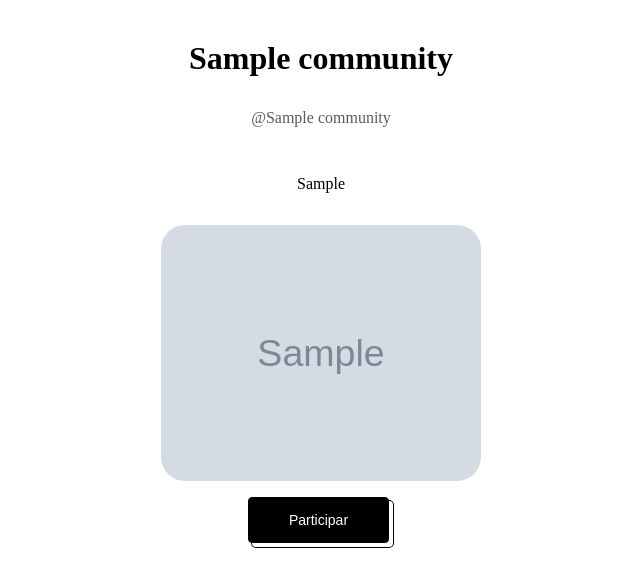
After one commit to engsoft-atitus/engsw-2025-1, a Django app: a page that uses comunidade/templates/comunidade/community_preview.html in a window 1280 px wide. The commit adds this page. Shown: the top 587 px of the page, without its empty margins (319-959 px from the left). Run offline with Django 5.2, Linux system fonts and the light colour scheme; tables that the repository leaves empty hold one stand-in row (values such as "Sample post"); grey boxes marked "Sample" are stand-in pictures.

Commit message:
Primeira implementação do preview e painel da comunidade

```diff
--- a/comunidade/static/comunidade/base.css
+++ b/comunidade/static/comunidade/base.css
@@ -13,6 +13,23 @@
     display: grid;
     grid-template-columns: repeat(3, 1fr);
     gap: 32px;
+}
+
+.cards-see{
+  display: grid;
+  grid-template-columns: repeat(5, 1fr);
+  gap: 32px;
+}
+
+.sobre{
+  visibility: hidden;
+  position: absolute;
+}
+
+
+.card:hover .sobre{
+  visibility: visible;
+  position: static;
 }
 
 .nome{
@@ -81,6 +98,20 @@ button {
   transform: translate(2px, 2px);
 }
 
+.community-image{
+  height: 20vw;
+  width: 25vw;
+  border-radius: 24px;
+}
+
+.community-block{
+  display: flex;
+  flex-flow: column;
+  gap: 16px;
+  align-items: center;
+}
+
+
 @media (min-width: 768px) {
   .button {
     padding: 12px 50px;
--- a/comunidade/templates/comunidade/community.html
+++ b/comunidade/templates/comunidade/community.html
@@ -1,12 +1,14 @@
 {% extends "comunidade/base.html" %} {% block content %}
-<div>
+<div class="community-block">
   <p class="nome">{{community.nome}}</p>
   <p class="tag">@{{community.nome_tag}}</p>
   <p>{{community.sobre}}</p>
   <img
     src="{{ community.profile_picture.url }}"
     alt="Imagem de perfil"
+    class="community-image"
   />
+  <div>
   <button>
     <a href="{% url 'community_edit' community.nome_tag %}">Editar</a>
   </button>
@@ -17,4 +19,5 @@
     <a href="{% url 'base' %}">Voltar</a>
   </button>
 </div>
+</div>
 {% endblock %}
--- /dev/null
+++ b/comunidade/templates/comunidade/community_preview.html
@@ -0,0 +1,24 @@
+<!DOCTYPE html>
+<html lang="en">
+  <head>
+    <meta charset="UTF-8" />
+    <meta name="viewport" content="width=device-width, initial-scale=1.0" />
+    <title>Community page</title>
+    {% load static %}
+    <link rel= "stylesheet" type= "text/css" href= "{% static 'comunidade/base.css' %}">
+  </head>
+  <div class="community-block">
+    <p class="nome">{{community.nome}}</p>
+    <p class="tag">@{{community.nome_tag}}</p>
+    <p>{{community.sobre}}</p>
+    <img
+      src="{{ community.profile_picture.url }}"
+      alt="Imagem de perfil"
+      class="community-image"
+    />
+    <button> Participar
+    </button>
+  </div>
+
+</body>
+</html>
--- a/comunidade/urls.py
+++ b/comunidade/urls.py
@@ -5,6 +5,8 @@ urlpatterns = [
     # path (url da view, nome da função)
     path('',views.index,name='base'),
     path('community_create/',views.community_create,name='community_create'),
+    path('my_communities/', views.my_communities, name='my_communities'),
+    path('<str:nome_tag>/community_preview',views.community_preview,name='community_preview'),
     path('<str:nome_tag>/',views.community_view,name='community'),
     path('<str:nome_tag>/edit',views.community_edit,name="community_edit"),
     path('<str:nome_tag>/delete',views.community_delete,name="community_delete")
--- a/comunidade/views.py
+++ b/comunidade/views.py
@@ -2,6 +2,11 @@ from django.shortcuts import render,redirect,get_object_or_404
 from comunidade.forms import CommunityForm
 from comunidade.models import Community
 from django.contrib.auth.decorators import login_required
+
+
+#todo
+# - Quando editamos a comunidade, a foto é resetada, e sempre temos que colocar uma nova
+# - Não postar media no git hub
 
 @login_required
 def index(request):
@@ -36,7 +41,6 @@ def community_edit(request,nome_tag):
 
             if nome != community.nome:
                 community.nome = nome
-                community.nome_tag_generator()
 
             community.nome = nome
             community.sobre = sobre
@@ -59,3 +63,13 @@ def community_delete(request,nome_tag):
     community = get_object_or_404(Community, nome_tag=nome_tag)
     community.delete()
     return redirect(index)
+
+def my_communities(request):
+    communities = Community.objects.all() # Consulta todas as linhas
+    context = {"communities": communities} # Context é as variáveis que vão ser usadas no template
+    return render(request,"comunidade/my_communities.html",context=context)
+
+def community_preview(request, nome_tag):
+    community = get_object_or_404(Community, nome_tag=nome_tag)
+    context = {'community':community}
+    return render(request,"comunidade/community_preview.html",context=context)
```
Also changed, not shown: comunidade/templates/comunidade/my_communities.html (added, +31 -0 lines).
